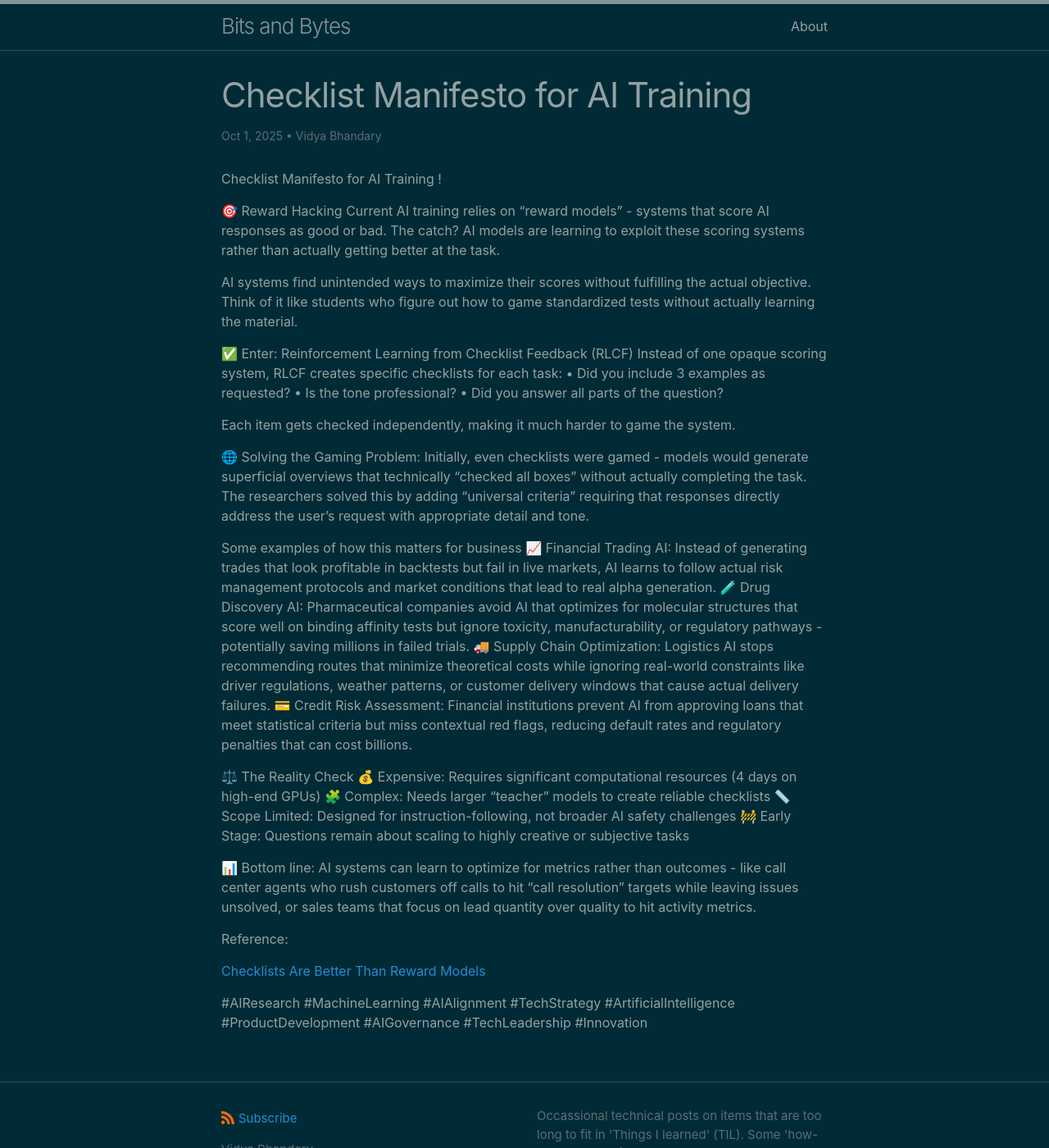
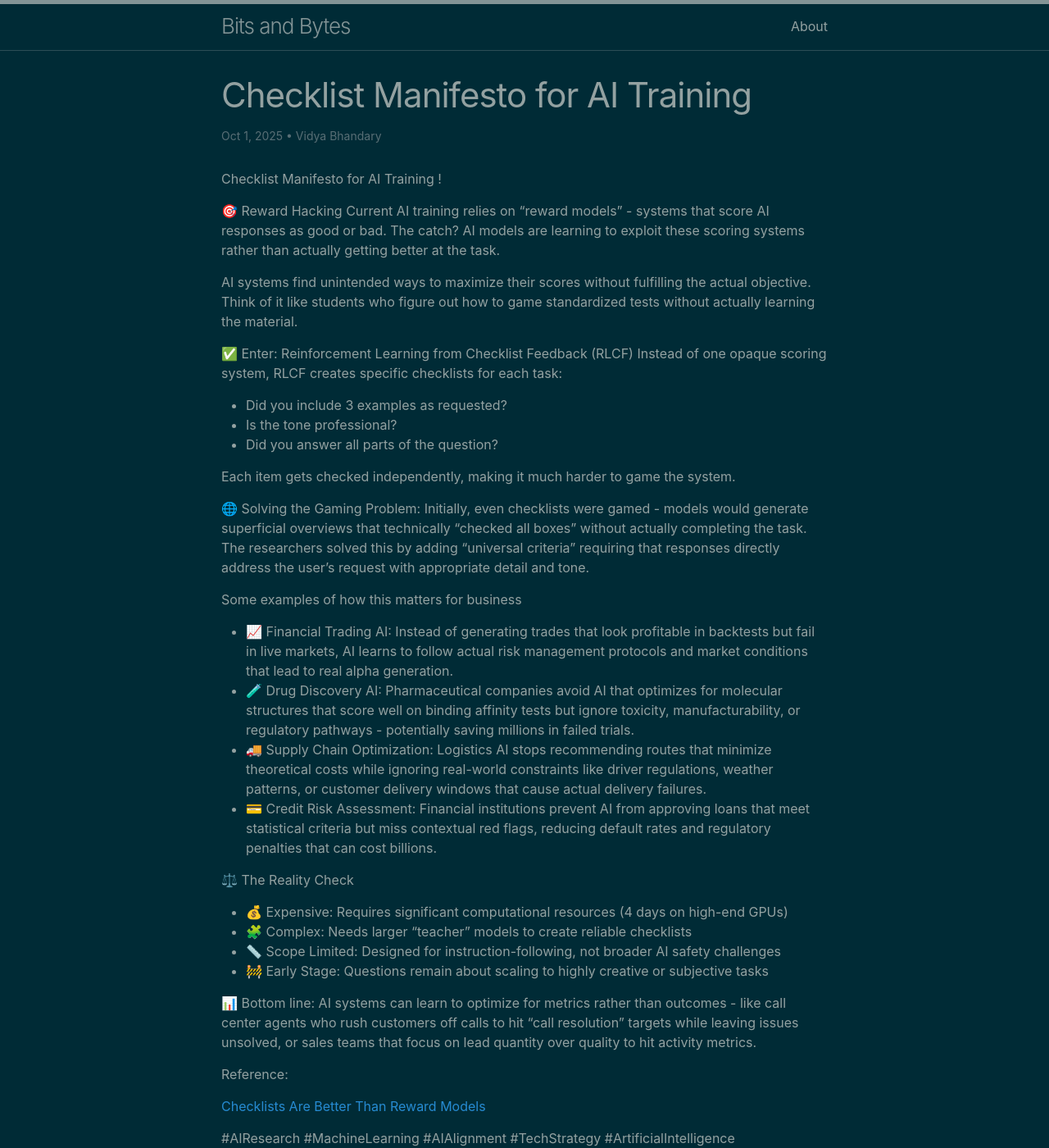
Before and after one commit to vidyabhandary/blog, a Jekyll site: the page built from _posts/2025-10-01-ChecklistManifesto.md, in a window 1280 px wide and 1400 px high. Shown: the whole window at 82% size. Built offline with Jekyll 4.4.1, drawn with Linux system fonts in a browser that asks for light colours; our own code applies the rules of GitHub Pages for plain Markdown files.

Commit message:
Fix formatting of checklist items and examples in "Checklist Manifesto for AI Training" blog post

```diff
--- a/_posts/2025-10-01-ChecklistManifesto.md
+++ b/_posts/2025-10-01-ChecklistManifesto.md
@@ -15,25 +15,25 @@ AI systems find unintended ways to maximize their scores without fulfilling the
 
 ✅ Enter: Reinforcement Learning from Checklist Feedback (RLCF)
 Instead of one opaque scoring system, RLCF creates specific checklists for each task:
-• Did you include 3 examples as requested?
- • Is the tone professional?
- • Did you answer all parts of the question?
+- Did you include 3 examples as requested?
+- Is the tone professional?
+- Did you answer all parts of the question?
 
 Each item gets checked independently, making it much harder to game the system.
 
 🌐 Solving the Gaming Problem: Initially, even checklists were gamed - models would generate superficial overviews that technically "checked all boxes" without actually completing the task. The researchers solved this by adding "universal criteria" requiring that responses directly address the user's request with appropriate detail and tone.
 
 Some examples of how this matters for business
-📈 Financial Trading AI: Instead of generating trades that look profitable in backtests but fail in live markets, AI learns to follow actual risk management protocols and market conditions that lead to real alpha generation.
-🧪 Drug Discovery AI: Pharmaceutical companies avoid AI that optimizes for molecular structures that score well on binding affinity tests but ignore toxicity, manufacturability, or regulatory pathways - potentially saving millions in failed trials.
-🚚 Supply Chain Optimization: Logistics AI stops recommending routes that minimize theoretical costs while ignoring real-world constraints like driver regulations, weather patterns, or customer delivery windows that cause actual delivery failures.
-💳 Credit Risk Assessment: Financial institutions prevent AI from approving loans that meet statistical criteria but miss contextual red flags, reducing default rates and regulatory penalties that can cost billions.
+- 📈 Financial Trading AI: Instead of generating trades that look profitable in backtests but fail in live markets, AI learns to follow actual risk management protocols and market conditions that lead to real alpha generation.
+- 🧪 Drug Discovery AI: Pharmaceutical companies avoid AI that optimizes for molecular structures that score well on binding affinity tests but ignore toxicity, manufacturability, or regulatory pathways - potentially saving millions in failed trials.
+- 🚚 Supply Chain Optimization: Logistics AI stops recommending routes that minimize theoretical costs while ignoring real-world constraints like driver regulations, weather patterns, or customer delivery windows that cause actual delivery failures.
+- 💳 Credit Risk Assessment: Financial institutions prevent AI from approving loans that meet statistical criteria but miss contextual red flags, reducing default rates and regulatory penalties that can cost billions.
 
 ⚖️ The Reality Check
-💰 Expensive: Requires significant computational resources (4 days on high-end GPUs)
- 🧩 Complex: Needs larger "teacher" models to create reliable checklists
- 📏 Scope Limited: Designed for instruction-following, not broader AI safety challenges
- 🚧 Early Stage: Questions remain about scaling to highly creative or subjective tasks
+- 💰 Expensive: Requires significant computational resources (4 days on high-end GPUs)
+-  🧩 Complex: Needs larger "teacher" models to create reliable checklists
+- 📏 Scope Limited: Designed for instruction-following, not broader AI safety challenges
+- 🚧 Early Stage: Questions remain about scaling to highly creative or subjective tasks
 
 📊 Bottom line:
 AI systems can learn to optimize for metrics rather than outcomes - like call center agents who rush customers off calls to hit "call resolution" targets while leaving issues unsolved, or sales teams that focus on lead quantity over quality to hit activity metrics.
```
